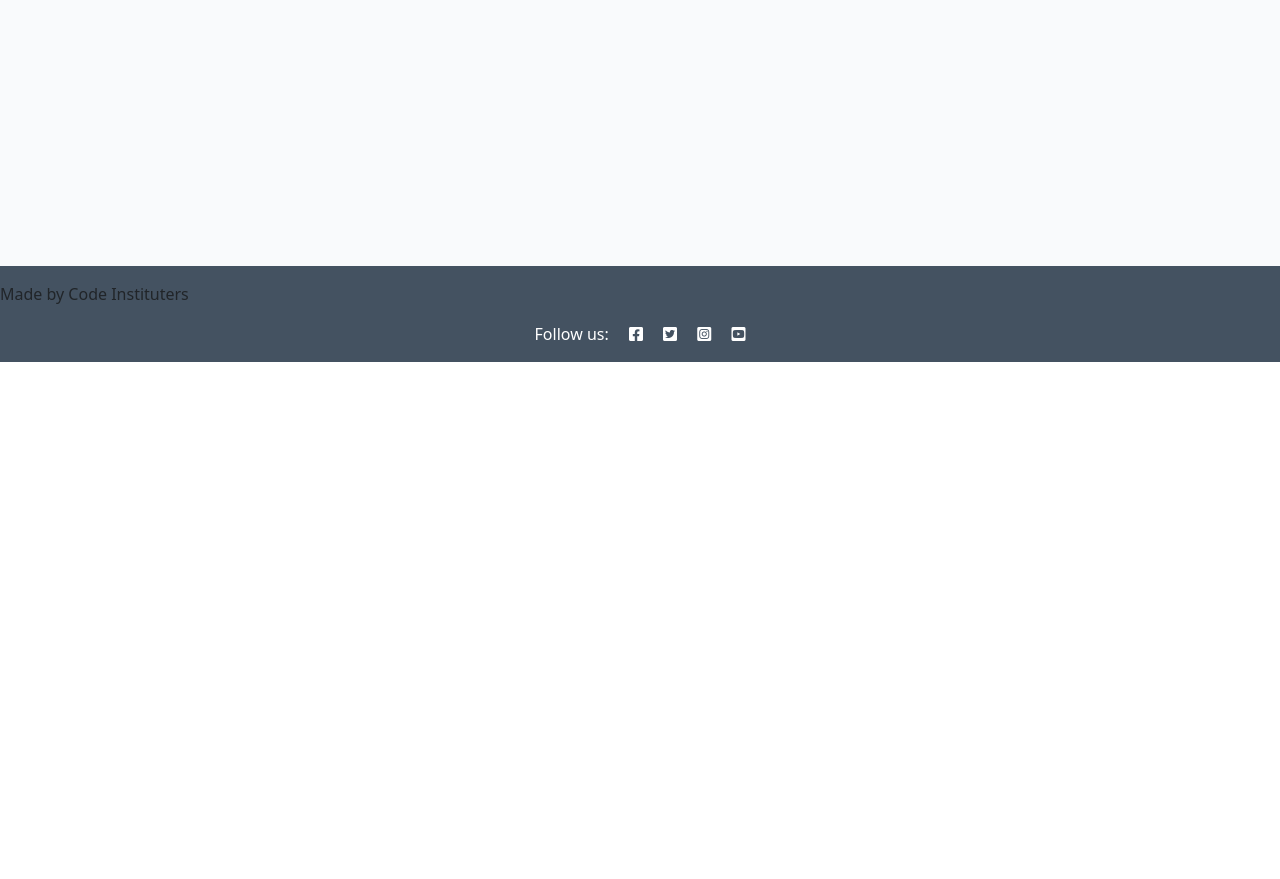
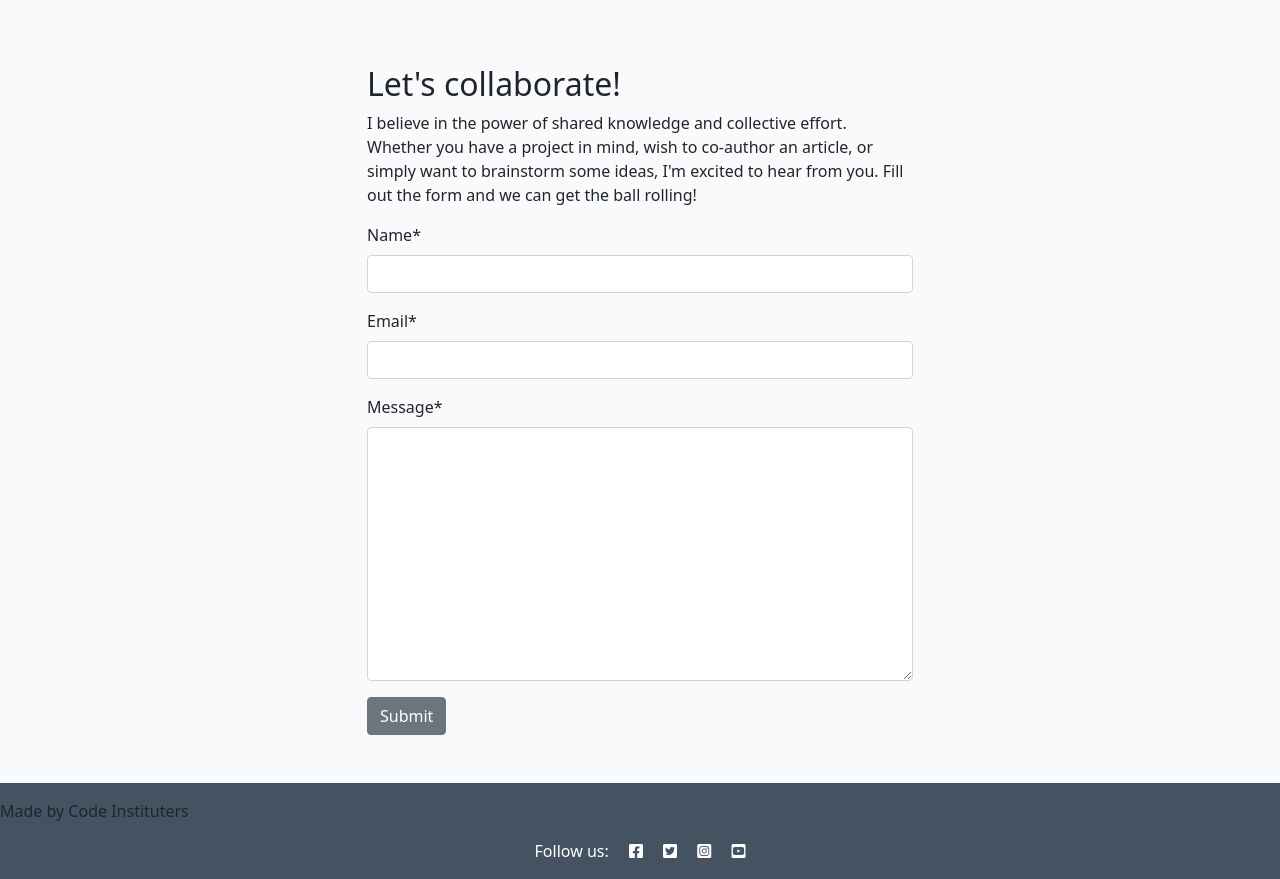
Before and after one commit to queenisabaer/django-blog, a Django app: page /about/ in a window 1280 px wide. Shown: the part 438-1317 px from the top of the page. Before the commit the page ends 800 px from the top, so only its background shows below. Run offline with Django 4.2, Linux system fonts and the light colour scheme; data that the repository does not hold is empty; some libraries are stand-ins or nearby versions.

Commit message:
Add collaboration form

```diff
--- /dev/null
+++ b/about/forms.py
@@ -0,0 +1,7 @@
+from .models import CollaborateRequest
+from django import forms
+
+class CollaborateForm(forms.ModelForm):
+    class Meta:
+        model = CollaborateRequest
+        fields = ('name', 'email', 'message',)
--- a/about/models.py
+++ b/about/models.py
@@ -1,12 +1,22 @@
 from django.db import models
-from django.contrib.auth.models import User
 
 # Create your models here.
 
+
 class About(models.Model):
-    title = models.CharField(max_length=200, unique=True)
+    title = models.CharField(max_length=200)
+    updated_on = models.DateTimeField(auto_now=True)
     content = models.TextField()
-    updated_on = models.DateTimeField(auto_now=True)
 
     def __str__(self):
         return self.title
+
+
+class CollaborateRequest(models.Model):
+    name = models.CharField(max_length=200)
+    email = models.EmailField()
+    message = models.TextField()
+    read = models.BooleanField(default=False)
+
+    def __str__(self):
+        return f"Collaboration request from {self.name}"
--- a/about/templates/about/about.html
+++ b/about/templates/about/about.html
@@ -1,12 +1,14 @@
 {% extends 'base.html' %}
+{% load static %}
+{% load crispy_forms_tags %}
+
 {% block content %}
-{% load static %}
 <div class="container mt-5">
     <div class="row">
-        <div class="col-4 text-center">
+        <div class="col-12 col-md-4 text-center">
             <img src="{% static 'images/nobody.jpg' %}" width="75%">
         </div>
-        <div class="col-8">
+        <div class="col-12 col-md-8">
             <h2>{{ about.title }}</h2>
             {{ about.content | safe }}
         </div>
@@ -17,6 +19,24 @@
 
           <p class="text-end"><em>Updated on: {{ about.updated_on }}</em></p>
         </div>
-      </div>
+    </div>
+    <div class="row justify-content-center">
+        <div class="col-12 col-md-6 my-5">
+            <h2>Let's collaborate!</h2>
+            <p>I believe in the power of shared knowledge and collective effort.
+                Whether you have a project in mind, wish to co-author
+                an article, or simply want to brainstorm some ideas,
+                I'm excited to hear from you. Fill out the form
+                and we can get the ball rolling!</p>
+
+            <!-- add your form here. Your submit button should
+                                have the classes of btn, btn-secondary -->
+            <form method="post">
+                {{ collaborate_form | crispy }}
+                {% csrf_token %}
+                <button class="btn btn-secondary" type="submit">Submit</button>
+            </form>
+        </div>
+    </div>
 </div>
 {% endblock content %}
--- a/about/views.py
+++ b/about/views.py
@@ -1,6 +1,8 @@
 from django.shortcuts import render, get_object_or_404
 from django.views import generic
+from django.contrib import messages
 from .models import About
+from .forms import CollaborateForm
 
 # Create your views here.
 class AboutList(generic.ListView):
@@ -12,10 +14,21 @@ def about_starter(request):
     Renders the About page
     """
 
+    if request.method == "POST":
+        collaborate_form = CollaborateForm(data=request.POST)
+        if collaborate_form.is_valid():
+            collaborate_form.save()
+            messages.add_message(
+                request, messages.SUCCESS,
+                'Collaboration request received! I endeavour to respond within 2 working daysl'
+            )
+
     about = About.objects.all().order_by('-updated_on').first()
+    collaborate_form = CollaborateForm()
 
     return render(
         request,
         "about/about.html",
-        {"about": about},
+        {"about": about,
+        "collaborate_form": collaborate_form,},
     )
--- a/codestar/settings.py
+++ b/codestar/settings.py
@@ -50,6 +50,8 @@ INSTALLED_APPS = [
     'allauth',
     'allauth.account',
     'allauth.socialaccount',
+    'crispy_forms',
+    'crispy_bootstrap5',
     'django_summernote',
     'blog',
     'about',
@@ -58,6 +60,9 @@ INSTALLED_APPS = [
 SITE_ID = 1
 LOGIN_REDIRECT_URL = '/'
 LOGOUT_REDIRECT_URL = '/'
+
+CRISPY_ALLOWED_TEMPLATE_PACKS = "bootstrap5"
+CRISPY_TEMPLATE_PACK = "bootstrap5"
 
 MIDDLEWARE = [
     'django.middleware.security.SecurityMiddleware',
--- a/requirements.txt
+++ b/requirements.txt
@@ -9,12 +9,14 @@ cffi==1.16.0
 charset-normalizer==3.3.2
 click==8.1.7
 colorama==0.4.6
+crispy-bootstrap5==0.7
 cryptography==42.0.7
 defusedxml==0.7.1
 dill==0.3.8
 dj-database-url==0.5.0
 Django==4.2.13
 django-allauth==0.57.2
+django-crispy-forms==2.1
 django-summernote==0.8.20.0
 docutils==0.20.1
 Flask==3.0.3
--- a/templates/base.html
+++ b/templates/base.html
@@ -72,7 +72,21 @@
             </div>
         </div>
     </nav>
-
+<!-- displaying Django messages -->
+<div class="container">
+    <div class="row">
+      <div class="col-md-8 offset-md-2">
+        {% for message in messages %}
+        <div class="alert {{ message.tags }} alert-dismissible
+          fade show" id="msg" role="alert">
+          {{ message | safe }}
+          <button type="button" class="btn-close"
+            data-bs-dismiss="alert" aria-label="Close"></button>
+        </div>
+        {% endfor %}
+      </div>
+    </div>
+  </div>
     <main class="flex-shrink-0 main-bg">
         {% if user.is_authenticated %}
         <p class="text-end m-3">You are logged in as {{ user }}</p>
```
Also changed, not shown: about/admin.py (+13 -5 lines), about/templates/about/about_starter.html (+23 -9 lines), blog/forms.py (added, +8 -0 lines), blog/templates/blog/post_detail.html (+19 -0 lines), blog/views.py (+20 -0 lines), about/migrations/0002_collaboraterequest_alter_about_title.py (added).
